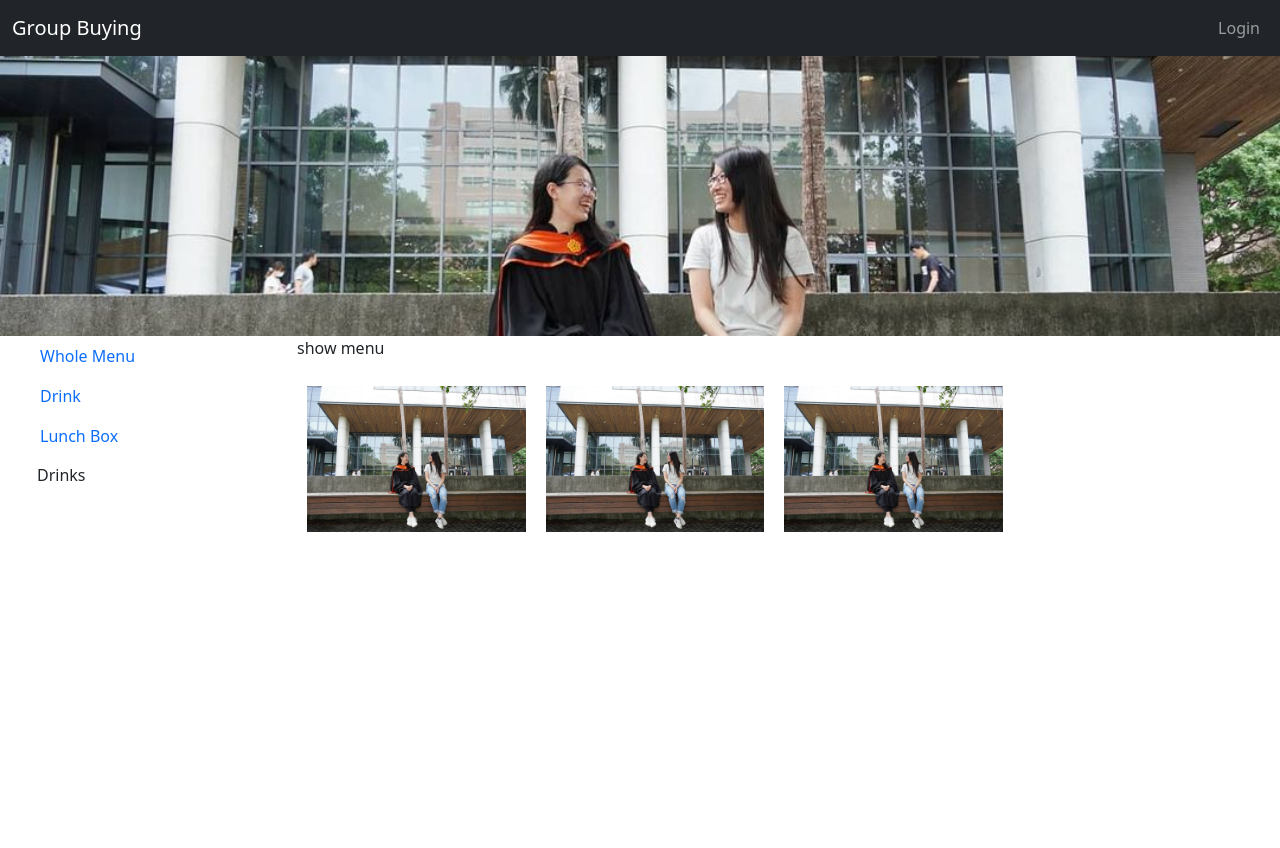
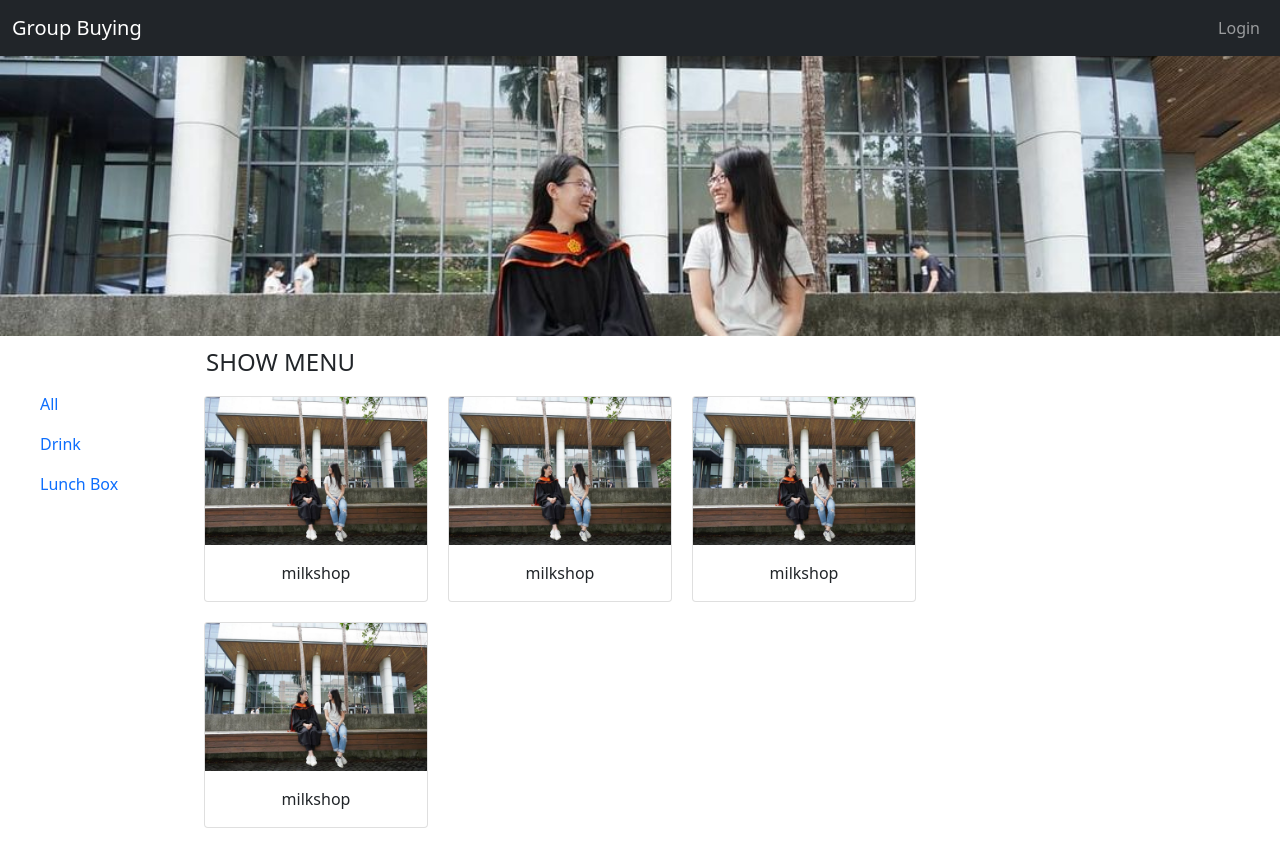
Before and after one commit to charis-wang/group-buying, a React (Create React App) app: page / in a window 1280 px wide. Before the commit the page ends 800 px from the top, so only its background shows below. Built offline with nearby package versions, Linux system fonts and the light colour scheme.

Commit message:
modify Sidebar and create MenuGallery

```diff
--- a/src/components/App.js
+++ b/src/components/App.js
@@ -1,16 +1,11 @@
 import React from 'react'
-import Navbar from './Navbar'
+import { Router, Route, Link, Switch, useLocation } from 'react-router-dom'
 import HomePage from '../contexts/HomePage'
-class App extends React.Component {
-  render() {
-    return (
-      <div>
-        <HomePage />
-      </div>
 
-    )
-
-  }
+const App = () => {
+  return (
+    <HomePage />
+  )
 }
 
 export default App
--- /dev/null
+++ b/src/components/MenuGallery.js
@@ -0,0 +1,41 @@
+import React from "react";
+
+const MenuGallery = () => {
+  return (
+    <div className="col-10 ">
+      <p className="fw-light pt-2 fs-4">SHOW MENU</p>
+      <div className="row">
+        <div className="card card-1" >
+          <img src="../../background-image.jpeg" className="card-img-top " alt="..." />
+          <div className="card-body text-center">
+            milkshop
+          </div>
+        </div>
+
+        <div className="card card-1" >
+          <img src="../../background-image.jpeg" className="card-img-top" alt="..." />
+          <div className="card-body text-center">
+            milkshop
+          </div>
+        </div>
+
+        <div className="card card-1" >
+          <img src="../../background-image.jpeg" className="card-img-top" alt="..." />
+          <div className="card-body text-center">
+            milkshop
+          </div>
+        </div>
+        <div className="card card-1" >
+          <img src="../../background-image.jpeg" className="card-img-top" alt="..." />
+          <div className="card-body text-center">
+            milkshop
+          </div>
+        </div>
+
+      </div>
+    </div>
+
+  )
+}
+
+export default MenuGallery
--- a/src/components/Sidebar.js
+++ b/src/components/Sidebar.js
@@ -5,51 +5,27 @@ import './index.css'
 
 class Sidebar extends React.Component {
 
-  constructor(props) {
-    super(props)
-    this.state = ({ isSidebarOpen: false })
-    this.onButtonClickHandler = this.onButtonClickHandler.bind(this)
-  }
 
-  onButtonClickHandler() {
-    console.log(this)
-    this.setState({ isSidebarOpen: true })
-    console.log(this.state.isSidebarOpen)
-  }
 
   render() {
     return (
-      <div className="container row">
-        <div className="col-3">
-          <ul className="nav flex-column">
+
+      <div className="col-2">
+        <ul className="nav flex-column mt-5">
           <li className="nav-item">
-              <a className="nav-link active" aria-current="page" href="#">Whole Menu</a>
+            <a className="nav-link active" aria-current="page" href="/">All</a>
           </li>
           <li className="nav-item" >
-              <a className="nav-link" href="#" > Drink</a >
+            <a className="nav-link" href="/drinks" > Drink</a >
           </li >
           <li className="nav-item" >
-              <a className="nav-link" href="#" > Lunch Box</a >
+            <a className="nav-link" href="lunchbox" > Lunch Box</a >
           </li >
         </ul >
-
-          <button
-            className="btn"
-            onClick={() => this.onButtonClickHandler()}
-          >
-            Drinks
-
-          </button >
       </div >
 
 
-        <div className="col-9">
-          <p>show menu</p>
-          <img src='../../background-image.jpeg' className="img" alt="..." />
-          <img src='../../background-image.jpeg' className="img" alt="..." />
-          <img src='../../background-image.jpeg' className="img" alt="..." />
-        </div>
-      </div >
+
     )
   }
 }
--- a/src/components/index.css
+++ b/src/components/index.css
@@ -18,10 +18,20 @@ html {
 
 }
 
-.img {
+.imgblock {
   display: inline-block;
   padding: 10px;
   margin-left: auto;
   margin-right: auto;
   width: 30%;
 }
+
+
+
+.card-1 {
+  width: 14rem;
+  margin-left: 10px;
+  margin-right: 10px;
+  margin-bottom: 20px;
+  padding: 0px;
+}
--- a/src/contexts/HomePage.js
+++ b/src/contexts/HomePage.js
@@ -4,7 +4,8 @@ import BackgroundImagePage from '../components/Background'
 import Banner from '../components/Banner'
 import Sidebar from "../components/Sidebar";
 import '../components/index.css'
-
+import MenuGallery from "../components/MenuGallery";
+import { connect } from 'react-redux'
 
 
 class HomePage extends React.Component {
@@ -13,7 +14,10 @@ class HomePage extends React.Component {
       <div>
         <Navbar />
         <BackgroundImagePage />
-        <Sidebar />
+        <div className="container row">
+          <Sidebar />
+          <MenuGallery />
+        </div>
       </div >
     )
   }
```
Also changed, not shown: src/components/SidebarDetail.js (deleted, +0 -16 lines). Lines whose indentation alone changed are shown as unchanged.
